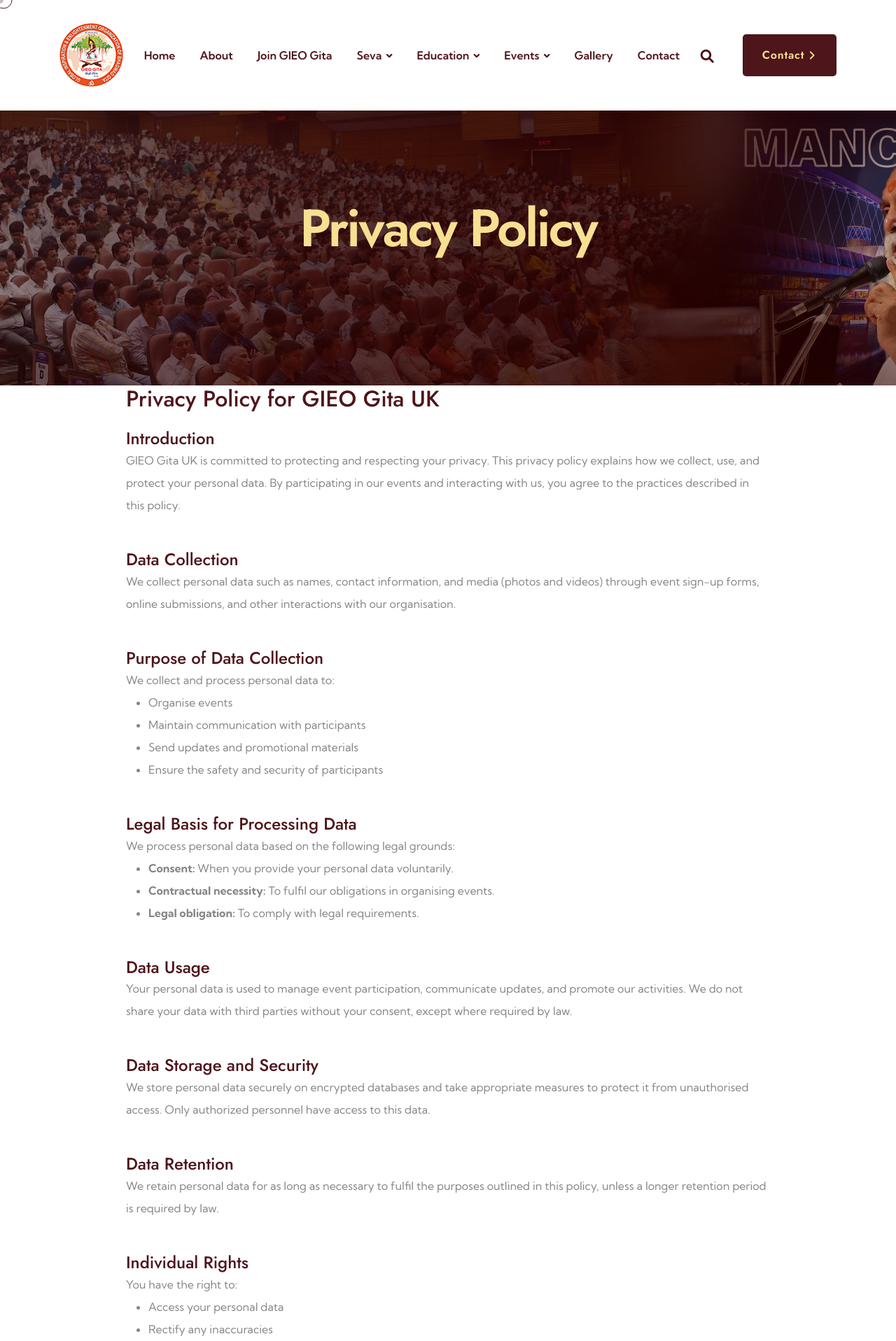
After one commit to Pankajvijaybhatnagar/gieouk, a PHP site: page /privacypolicy.php in a window 1280 px wide. The commit adds this page. Shown: the top 1917 px of the page at 70% size. Run offline with PHP 8.4, Linux system fonts and the light colour scheme; some web fonts are replaced.

Commit message:
updated by pankaj

```diff
--- a/parts/footer/footer3.php
+++ b/parts/footer/footer3.php
@@ -96,7 +96,7 @@
                 <p class="site-footer__bottom-text">© GIEO Gita 2025 | All Rights Reserved</p>
                 <ul class="list-unstyled site-footer__bottom-menu">
                     <li><a href="index.php">Terms & Conditions</a></li>
-                    <li><a href="index.php">Privacy Policy</a></li>
+                    <li><a href="privacypolicy.php">Privacy Policy</a></li>
                     <li><a href="contact.php">Contact Us</a></li>
                 </ul>
             </div>
--- /dev/null
+++ b/privacypolicy.php
@@ -0,0 +1,105 @@
+<?php $head_title = "Privacy Policy || GIEO Gita UK"; ?>
+<?php require_once('parts/layout/top-layout.php'); ?>
+<?php require_once('parts/header/header4.php'); ?>
+
+<?php
+$page_title = "Privacy Policy";
+require_once('parts/page-title.php');
+?>
+
+<!-- Privacy Policy Section Start -->
+<section class="privacy-policy-page section-padding">
+    <div class="container">
+        <div class="row justify-content-center">
+            <div class="col-xl-10 col-lg-12">
+                <div class="privacy-policy__content">
+
+                    <h2 class="mb-4">Privacy Policy for GIEO Gita UK</h2>
+
+                    <div class="policy-section mb-5">
+                        <h4>Introduction</h4>
+                        <p>GIEO Gita UK is committed to protecting and respecting your privacy. This privacy policy explains how we collect, use, and protect your personal data. By participating in our events and interacting with us, you agree to the practices described in this policy.</p>
+                    </div>
+
+                    <div class="policy-section mb-5">
+                        <h4>Data Collection</h4>
+                        <p>We collect personal data such as names, contact information, and media (photos and videos) through event sign-up forms, online submissions, and other interactions with our organisation.</p>
+                    </div>
+
+                    <div class="policy-section mb-5">
+                        <h4>Purpose of Data Collection</h4>
+                        <p>We collect and process personal data to:</p>
+                        <ul>
+                            <li>Organise events</li>
+                            <li>Maintain communication with participants</li>
+                            <li>Send updates and promotional materials</li>
+                            <li>Ensure the safety and security of participants</li>
+                        </ul>
+                    </div>
+
+                    <div class="policy-section mb-5">
+                        <h4>Legal Basis for Processing Data</h4>
+                        <p>We process personal data based on the following legal grounds:</p>
+                        <ul>
+                            <li><strong>Consent:</strong> When you provide your personal data voluntarily.</li>
+                            <li><strong>Contractual necessity:</strong> To fulfil our obligations in organising events.</li>
+                            <li><strong>Legal obligation:</strong> To comply with legal requirements.</li>
+                        </ul>
+                    </div>
+
+                    <div class="policy-section mb-5">
+                        <h4>Data Usage</h4>
+                        <p>Your personal data is used to manage event participation, communicate updates, and promote our activities. We do not share your data with third parties without your consent, except where required by law.</p>
+                    </div>
+
+                    <div class="policy-section mb-5">
+                        <h4>Data Storage and Security</h4>
+                        <p>We store personal data securely on encrypted databases and take appropriate measures to protect it from unauthorised access. Only authorized personnel have access to this data.</p>
+                    </div>
+
+                    <div class="policy-section mb-5">
+                        <h4>Data Retention</h4>
+                        <p>We retain personal data for as long as necessary to fulfil the purposes outlined in this policy, unless a longer retention period is required by law.</p>
+                    </div>
+
+                    <div class="policy-section mb-5">
+                        <h4>Individual Rights</h4>
+                        <p>You have the right to:</p>
+                        <ul>
+                            <li>Access your personal data</li>
+                            <li>Rectify any inaccuracies</li>
+                            <li>Request deletion of your data</li>
+                            <li>Restrict the processing of your data</li>
+                            <li>Withdraw your consent at any time</li>
+                        </ul>
+                        <p>To exercise these rights, please contact us at:</p>
+                        <p>Email: <a href="mailto:info@gieogita.org.uk">info@gieogita.org.uk</a><br>
+                           Phone: <a href="tel:+447779159353">+44 7779 159353</a></p>
+                    </div>
+
+                    <div class="policy-section mb-5">
+                        <h4>Contact Information</h4>
+                        <p>For any questions or concerns regarding this privacy policy or our data practices, please contact us at:</p>
+                        <p>Email: <a href="mailto:info@gieogita.org.uk">info@gieogita.org.uk</a><br>
+                           Phone: <a href="tel:+447779159353">+44 7779 159353</a></p>
+                    </div>
+
+                    <div class="policy-section mb-5">
+                        <h4>Changes to the Privacy Policy</h4>
+                        <p>We may update this privacy policy from time to time. We will notify you of any changes by posting the new policy on our website and, where appropriate, informing you via email.</p>
+                    </div>
+
+                    <div class="policy-section">
+                        <h4>Website</h4>
+                        <p>For more information, please visit our website: <a href="https://www.gieogita.org.uk/" target="_blank">https://www.gieogita.org.uk/</a></p>
+                    </div>
+
+                </div>
+            </div>
+        </div>
+    </div>
+</section>
+<!-- Privacy Policy Section End -->
+
+<?php require_once('parts/footer/footer3.php'); ?>
+<?php require_once('parts/layout/bottom-layout.php'); ?>
```
